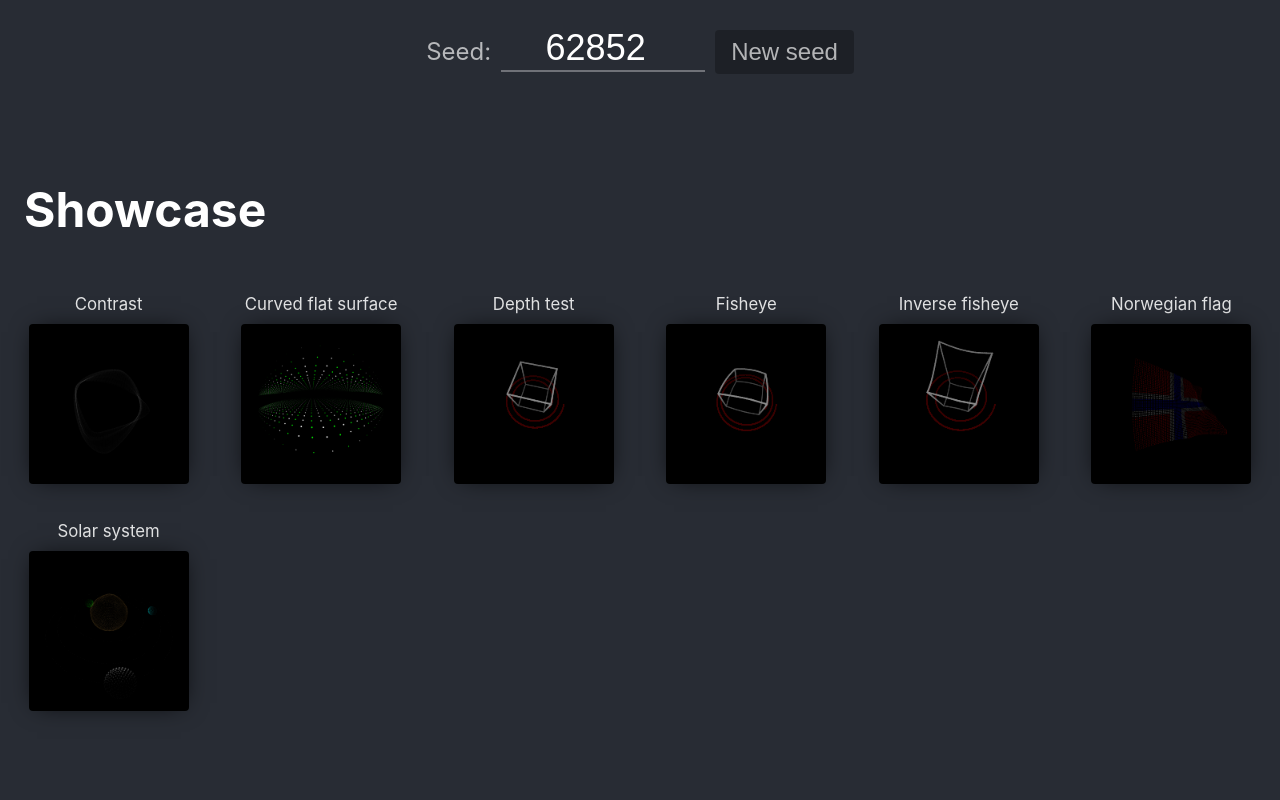
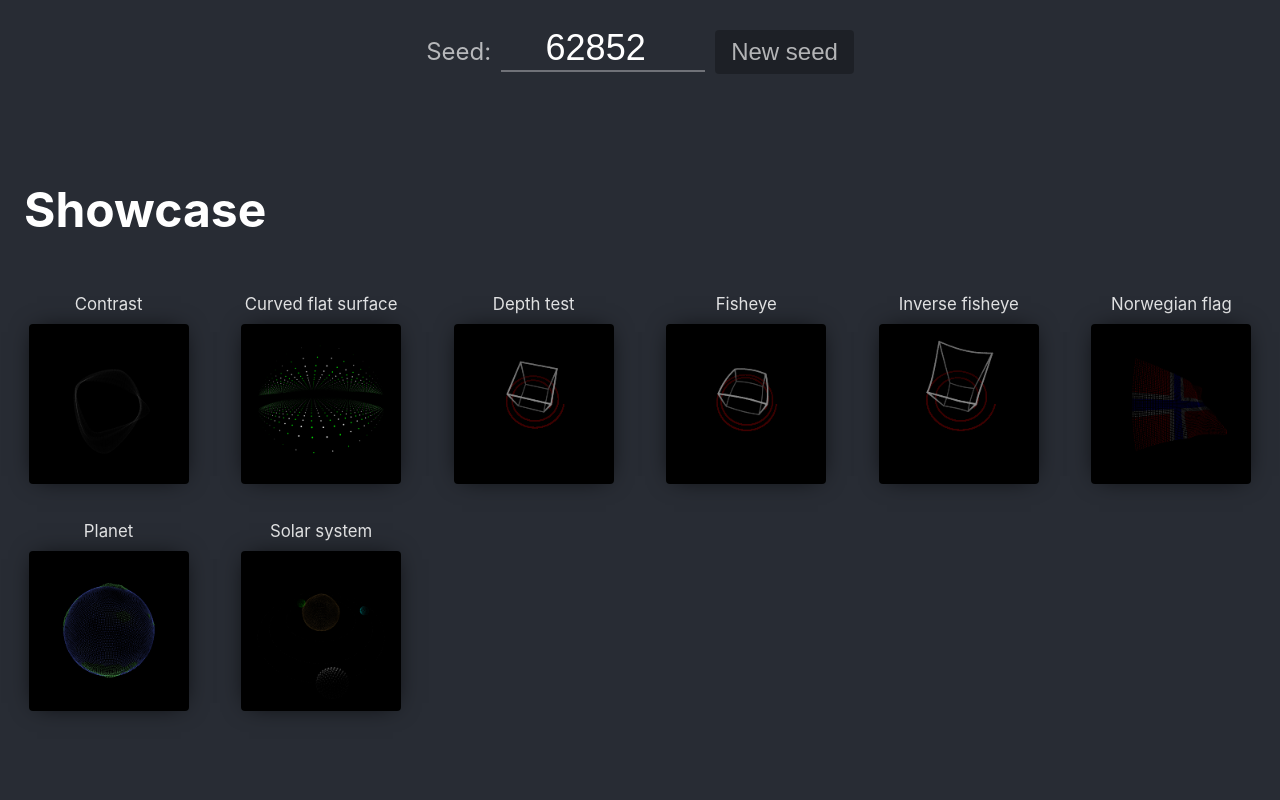
Before and after one commit to niklasmh/generative, a React (Create React App) app: page / in a window 1280 px wide. Shown: the top 800 px of the page. Built offline with nearby package versions, Linux system fonts and the light colour scheme; no server answers.

Commit message:
Add planet project

```diff
--- /dev/null
+++ b/src/projects/Planet.js
@@ -0,0 +1,90 @@
+import { ProjectWrapper } from ".";
+import { dottedSphere, sort, union, mapTo3D } from "../utils/generator";
+
+function draw() {
+  proj.fov = 30;
+  proj.lens = (point) => proj.fisheyeLens(point, 90);
+  proj.rotateZ(noise(1) * 360);
+  proj.rotateX(45);
+  proj.translate(0, 0, 3);
+
+  const details = Math.sqrt(this.width / 500);
+
+  background(0);
+  sort(union([planet(1, 400 * details, 5 / details / 4)])).forEach(
+    ([x, y, _, color, pointSize]) => {
+      strokeWeight(pointSize);
+      stroke(...color);
+      point(x, y);
+    }
+  );
+}
+
+function planet(radius, details, dotSize) {
+  stroke(255, 255, 0);
+  const oceanColor = [100, 120, 255];
+  const landColor = [100, 255, 100];
+  const landFrom = 0.5;
+  const landScale = 0.5;
+  const iceColor = [255, 255, 255];
+  const iceFrom = 0.7;
+  const iceScale = 1;
+  const [, , backZ] = proj.point(0, 0, 0);
+  return mapTo3D(dottedSphere(0, 0, 0, radius, details), true)
+    .filter(([, , z]) => z > backZ)
+    .map(([x, y, size, ox, oy, oz]) => {
+      const s = 2;
+      const o = 10;
+      const depth = noise(s * (ox + o), s * (oy + o), s * (oz + o));
+      const isLand = depth > landFrom;
+      const isIce = depth > iceFrom;
+      if (isIce) {
+        const color = iceColor;
+        const colorScale = size * 20 * depth;
+        return [
+          x *
+            (1 +
+              landFrom +
+              (depth - landFrom) * landScale +
+              (depth - iceFrom) * iceScale),
+          y *
+            (1 +
+              landFrom +
+              (depth - landFrom) * landScale +
+              (depth - iceFrom) * iceScale),
+          size,
+          [colorScale * color[0], colorScale * color[1], colorScale * color[2]],
+          size * dotSize,
+        ];
+      } else if (isLand) {
+        const color = landColor;
+        const colorScale = size * 20 * depth;
+        return [
+          x * (1 + landFrom + (depth - landFrom) * landScale),
+          y * (1 + landFrom + (depth - landFrom) * landScale),
+          size,
+          [colorScale * color[0], colorScale * color[1], colorScale * color[2]],
+          size * dotSize,
+        ];
+      } else {
+        const color = oceanColor;
+        const colorScale = size * 20 * depth;
+        return [
+          x * (1 + landFrom),
+          y * (1 + landFrom),
+          size,
+          [colorScale * color[0], colorScale * color[1], colorScale * color[2]],
+          size * dotSize,
+        ];
+      }
+    });
+}
+
+const name = "Planet";
+
+export function Project({ ...props }) {
+  return <ProjectWrapper name={name} draw={draw} {...props} />;
+}
+
+Project.prototype.name = name;
+Project.prototype.finished = true;
--- a/src/projects/index.js
+++ b/src/projects/index.js
@@ -6,10 +6,10 @@ export { Project as Fisheye } from "./Fisheye";
 export { Project as InverseFisheye } from "./InverseFisheye";
 export { Project as Lines } from "./Lines";
 export { Project as NorwegianFlag } from "./NorwegianFlag";
+export { Project as Planet } from "./Planet";
 export { Project as UnevenCircle } from "./UnevenCircle";
+export { Project as SolarSystem } from "./SolarSystem";
 export { Project as StlFiles } from "./StlFiles";
 export { Project as Test } from "./Test";
 
-export { Project as SolarSystem } from "./SolarSystem";
-
 export { ProjectWrapper } from "./project-wrapper";
```
